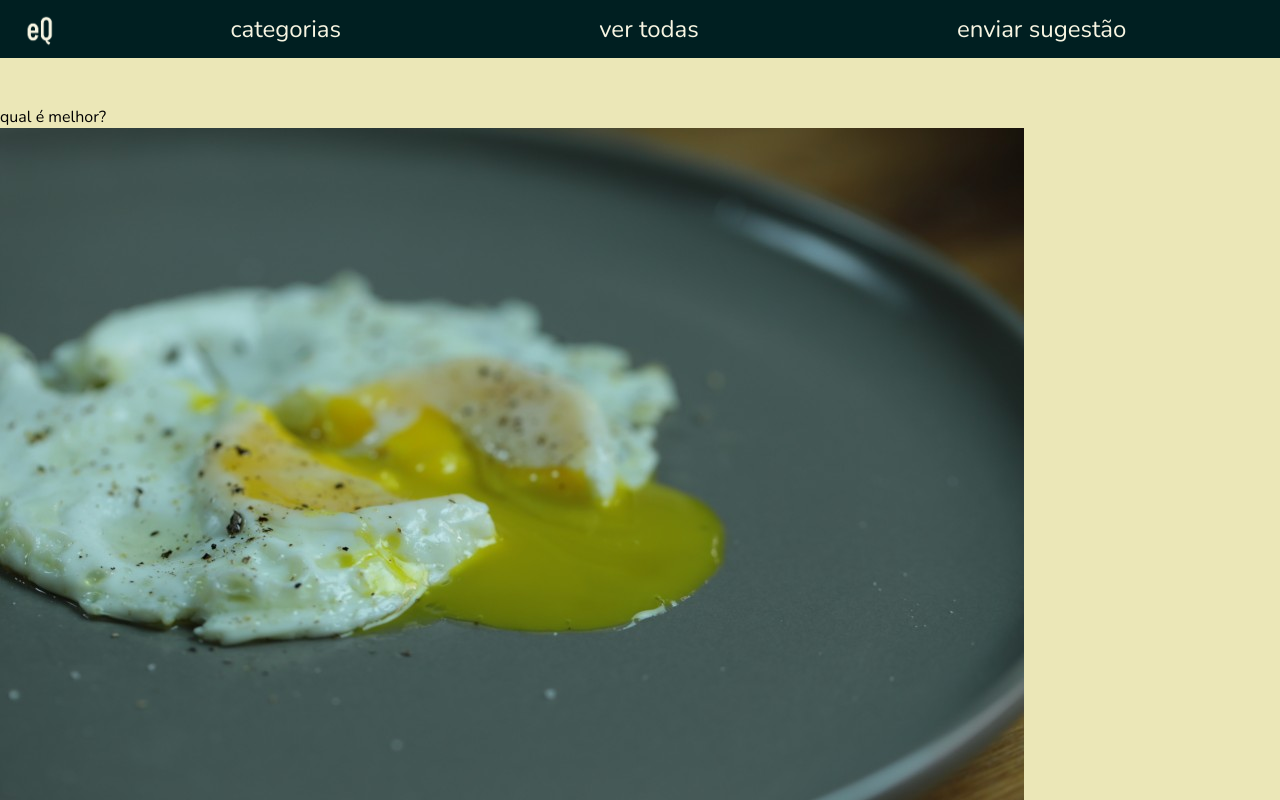
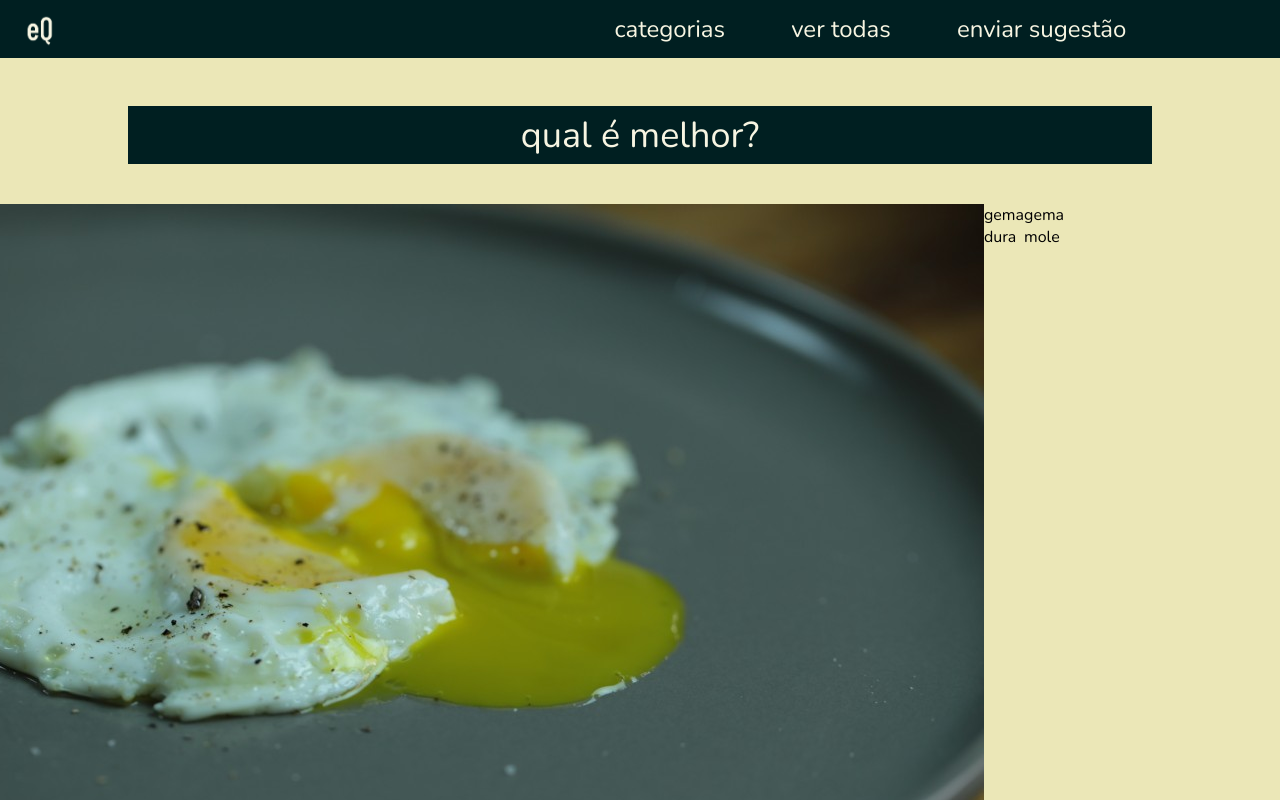
Before and after one commit to diegocelestino/enqueteque-angular, an Angular app: page / in a window 1280 px wide. Shown: the top 800 px of the page. Built offline with nearby package versions, Linux system fonts and the light colour scheme.

Commit message:
change of plans, i will create separated components for desktop and mobile

```diff
--- a/src/app/header/header.component.css
+++ b/src/app/header/header.component.css
@@ -18,7 +18,7 @@
 }
 
 .menu-options {
-  width: 70%;
+  width: 40%;
   display: flex;
   justify-content: space-between;
   align-items: center;
@@ -30,6 +30,18 @@
   font-size: 24px;
   text-align: center;
   line-height: normal;
+}
+
+@media only screen and (max-width: 1100px) {
+  .menu-options {
+    width: 60%;
+  }
+}
+
+@media only screen and (max-width: 750px) {
+  .menu-options {
+    width: 80%;
+  }
 }
 
 /*MOBILE*/
--- a/src/index.html
+++ b/src/index.html
@@ -2,7 +2,7 @@
 <html lang="en">
 <head>
   <meta charset="utf-8">
-  <title>EnquetequeAngular</title>
+  <title>Enqueteque</title>
   <base href="/">
   <meta name="viewport" content="width=device-width, initial-scale=1">
   <link rel="icon" type="image/x-icon" href="favicon.ico">
@@ -11,21 +11,21 @@
 <app-root></app-root>
 
 <div class="content">
-  <div class="title-bar">
-    <div class="title">qual é melhor?</div>
+
+  <div class="desktop-center-holder">
+    <div class="title-bar">
+      <p class="title">qual é melhor?</p>
+    </div>
   </div>
 
   <div class="poll">
 
+      <div class="images">
+        <img class="right-image" src="assets/gema_mole.jpg"/>
+        <img class="left-image" src="assets/gema_dura.jpg"/>
+      </div>
 
-    <div class="images">
-      <img class="right-image" src="assets/gema_mole.jpg" />
-      <img class="left-image" src="assets/gema_dura.jpg" />
-    </div>
-
-
-
-    <div class="left-choice">
+      <div class="left-choice">
         <div class="poll-status">
           <div class="choice-title">gema dura</div>
           <div class="base">
@@ -42,10 +42,7 @@
           </div>
         </div>
       </div>
-
-
-
-    </div>
+  </div>
 
 </div>
 
--- a/src/styles.css
+++ b/src/styles.css
@@ -6,9 +6,42 @@ body {
   margin: 0;
 }
 
+/*PRECISO CRIAR COMPONENTES SEPARADOS PARA O DESKTOP*/
 .content {
   background: #EBE7B7;
   padding-top: 48px;
+}
+
+.title-bar {
+  display: flex;
+  justify-content: center;
+  align-items: center;
+  width: 80%;
+  height: 58px;
+  background-color: #001f21;
+}
+
+.title-bar .title {
+  color: #f7f5e2;
+  font-size: 36px;
+}
+
+.poll {
+  display: flex;
+  justify-content: center;
+  width: 80%;
+  margin-top: 40px;
+}
+
+
+
+/***************************************************************************************/
+
+@media only screen and (min-width: 600px) {
+  .desktop-center-holder {
+    display: flex;
+    justify-content: center;
+  }
 }
 
 @media only screen and (max-width: 600px) {
@@ -22,15 +55,9 @@ body {
     background-color: #001f21;
   }
 
-  .title-bar .title {
-    color: #f7f5e2;
-    font-size: 36px;
-  }
-
   .poll {
-    display: flex;
-    justify-content: center;
     width: 100%;
+    margin-top: 0;
   }
 
   .images {
```
